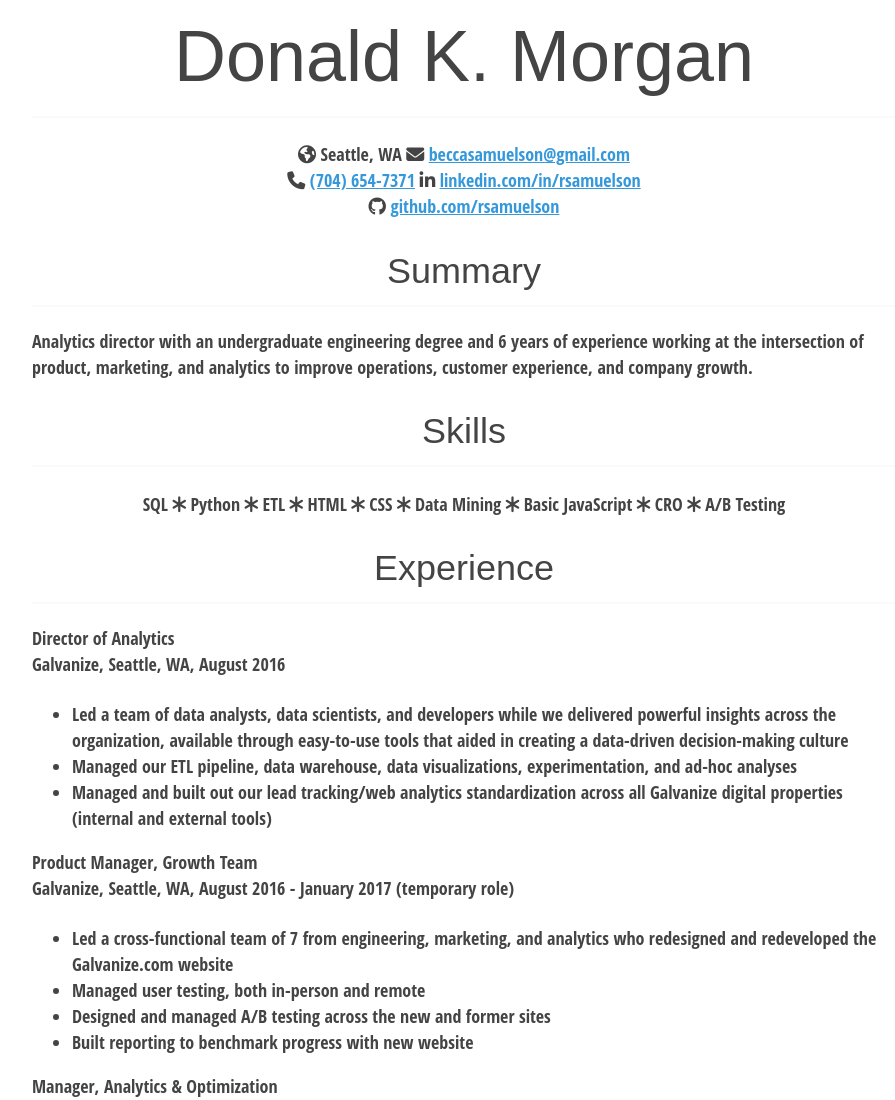
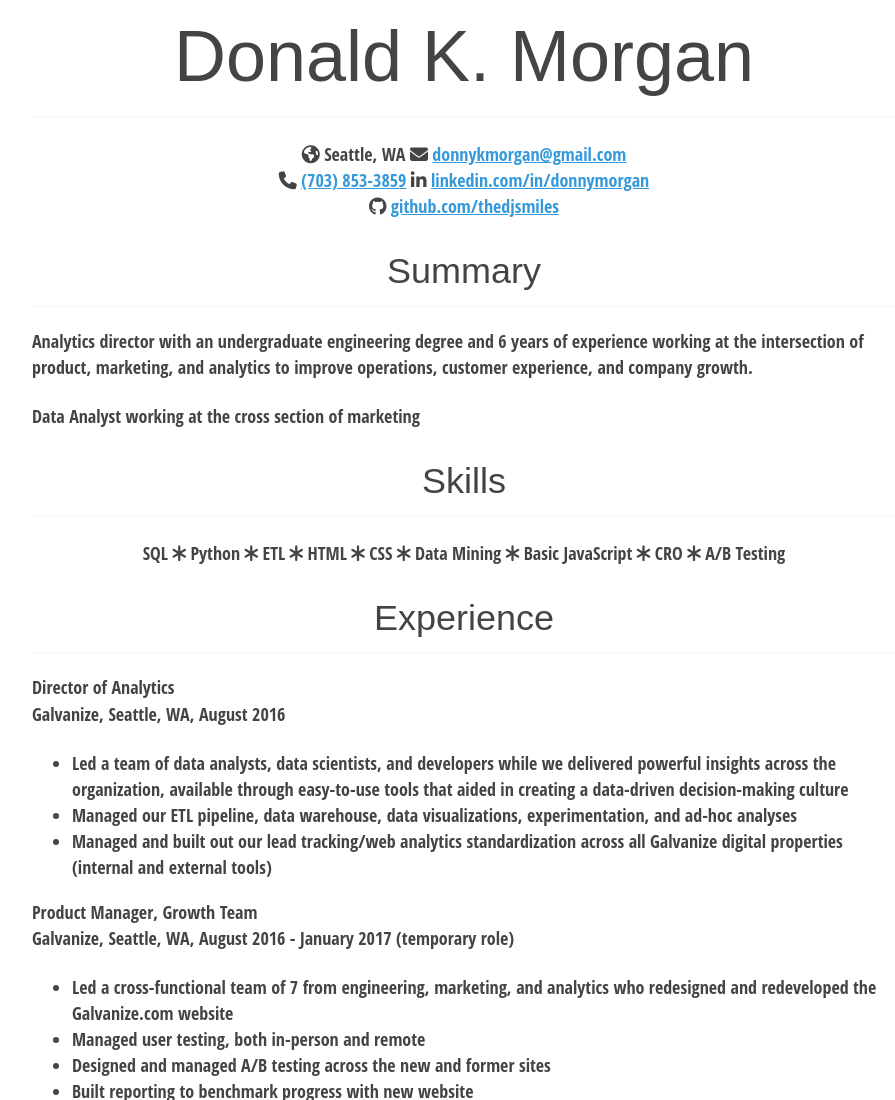
Before and after one commit to thedjsmiles/thedjsmiles.github.io, a website: page index.html in a window 1280 px wide. Shown: the top 1100 px of the page, without its empty margins (176-1071 px from the left). Drawn offline with Linux system fonts and the light colour scheme.

Commit message:
small changes

```diff
--- a/index.html
+++ b/index.html
@@ -8,11 +8,12 @@
 </head>
 <body>
 <h1>Donald K. Morgan</h1>
-<p><center><i class="fa fa-globe"></i> Seattle, WA <i class="fa fa-envelope"></i> <a href="mailto:beccasamuelson@gmail.com">beccasamuelson@gmail.com</a>  <br>
-<i class="fa fa-phone"></i> <a href="imessage://beccasamuelson@gmail.com">(704) 654-7371</a> <i class="fa fa-linkedin"></i> <a href="https://www.linkedin.com/in/rsamuelson">linkedin.com/in/rsamuelson</a>  <br>
-<i class="fa fa-github"></i> <a href="https://github.com/rsamuelson">github.com/rsamuelson</a></center></p>
+<p><center><i class="fa fa-globe"></i> Seattle, WA <i class="fa fa-envelope"></i> <a href="mailto:donnykmorgan@gmail.com">donnykmorgan@gmail.com</a>  <br>
+<i class="fa fa-phone"></i> <a href="imessage://donnymorgan5@gmail.com">(703) 853-3859</a> <i class="fa fa-linkedin"></i> <a href="https://www.linkedin.com/in/donnymorgan">linkedin.com/in/donnymorgan</a>  <br>
+<i class="fa fa-github"></i> <a href="https://github.com/thedjsmiles/">github.com/thedjsmiles</a></center></p>
 <h3>Summary</h3>
 <p>Analytics director with an undergraduate engineering degree and 6 years of experience working at the intersection of product, marketing, and analytics to improve operations, customer experience, and company growth.</p>
+<p>Data Analyst working at the cross section of marketing</p>
 <h3>Skills</h3>
 <p><center>SQL <i class="fa fa-asterisk"></i> Python <i class="fa fa-asterisk"></i> ETL <i class="fa fa-asterisk"></i> HTML <i class="fa fa-asterisk"></i> CSS <i class="fa fa-asterisk"></i> Data Mining <i class="fa fa-asterisk"></i> Basic JavaScript  <i class="fa fa-asterisk"></i> CRO <i class="fa fa-asterisk"></i> A/B Testing </center></p>
 <h3>Experience</h3>
```
Also changed, not shown: example/-markdown.html (+4 -3 lines).
